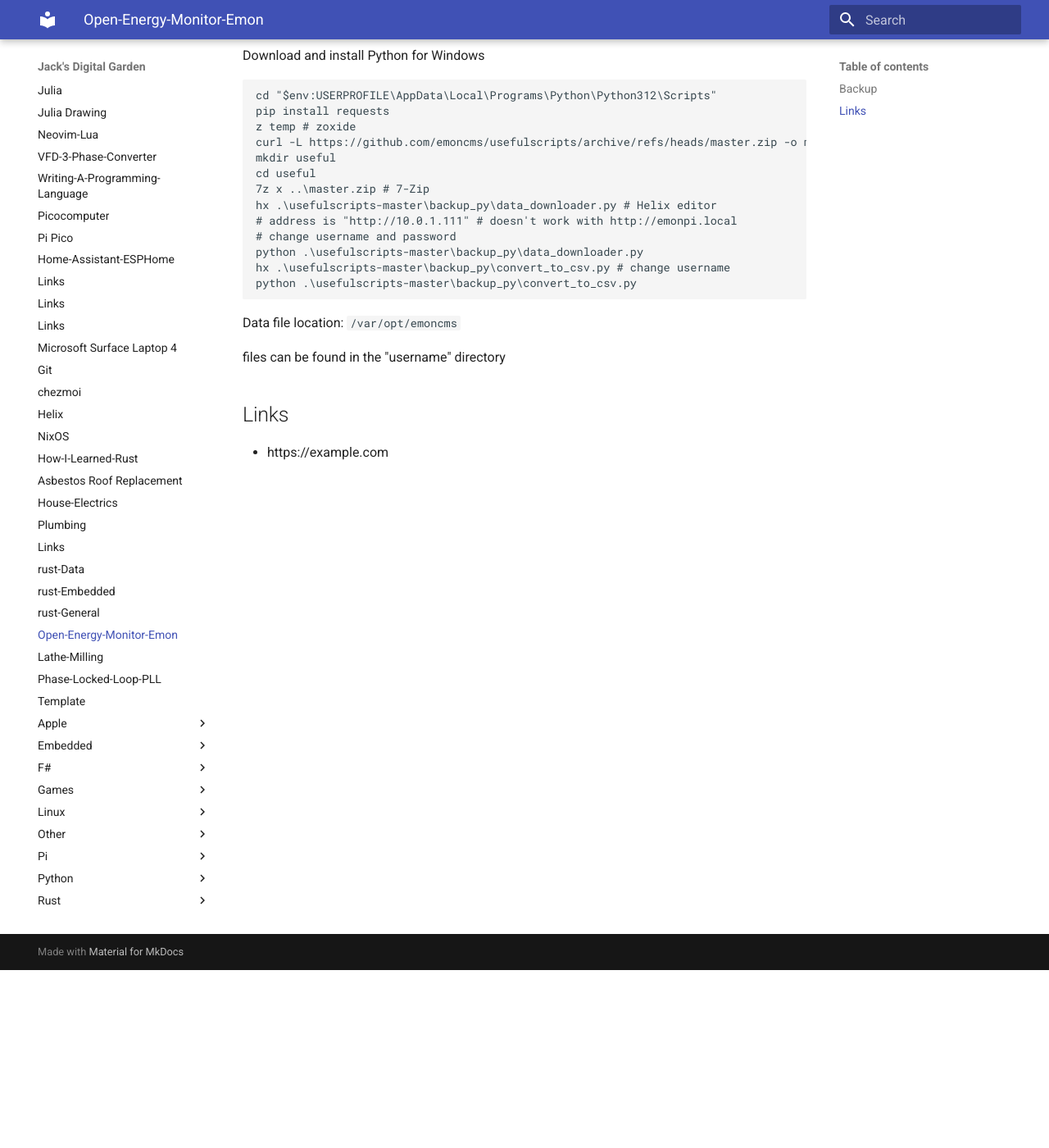
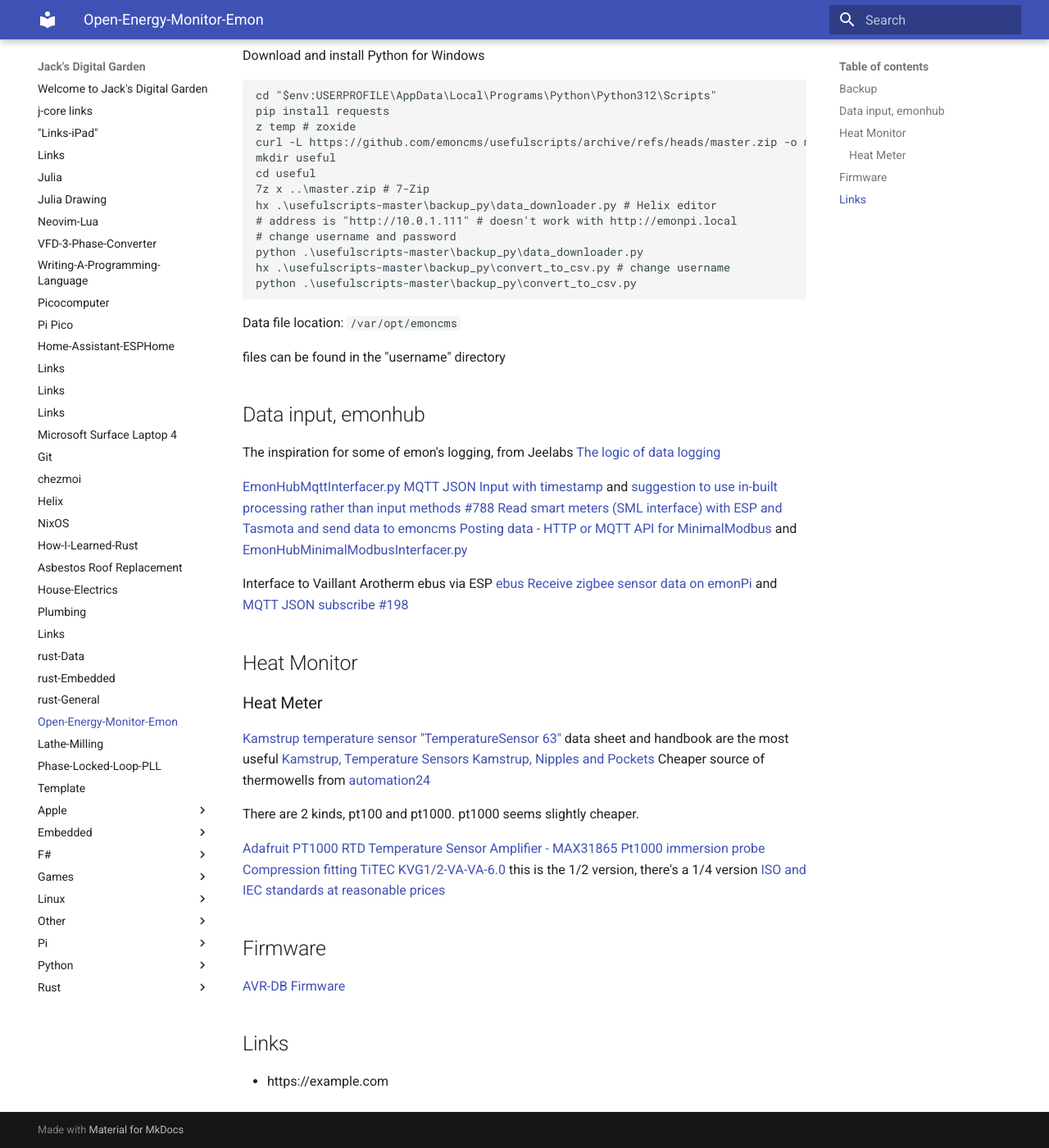
Before and after one commit to jchidley/mkdocs-material-test, an MkDocs documentation site: the page built from docs/2024-06-15-Open-Energy-Monitor-Emon.md, in a window 1280 px wide and 1400 px high, scrolled down 217 px. Shown: the whole window at 82% size. Built offline with MkDocs 1.6.1 and Material for MkDocs 9.7.7, drawn with Linux system fonts in a browser that asks for light colours.

Commit message:
heat meter, emonhub

```diff
--- a/docs/2024-06-15-Open-Energy-Monitor-Emon.md
+++ b/docs/2024-06-15-Open-Energy-Monitor-Emon.md
@@ -32,6 +32,39 @@
 
 files can be found in the "username" directory
 
+## Data input, emonhub
+
+The inspiration for some of emon's logging, from Jeelabs [The logic of data logging](https://web.archive.org/web/20170730145913/http://jeelabs.org/2009/03/22/the-logic-of-data-logging/index.html)
+
+[EmonHubMqttInterfacer.py](https://github.com/openenergymonitor/emonhub/blob/master/src/interfacers/EmonHubMqttInterfacer.py)
+[MQTT JSON Input with timestamp](https://community.openenergymonitor.org/t/mqtt-json-input-with-timestamp/6082) and [suggestion to use in-built processing rather than input methods #788](https://github.com/emoncms/emoncms/pull/788/files)
+[Read smart meters (SML interface) with ESP and Tasmota and send data to emoncms](https://community.openenergymonitor.org/t/read-smart-meters-sml-interface-with-esp-and-tasmota-and-send-data-to-emoncms/23642)
+[Posting data - HTTP or MQTT](https://docs.openenergymonitor.org/emoncms/postingdata.html)
+[API for MinimalModbus](https://minimalmodbus.readthedocs.io/en/stable/apiminimalmodbus.html) and [EmonHubMinimalModbusInterfacer.py](https://github.com/openenergymonitor/emonhub/blob/master/src/interfacers/EmonHubMinimalModbusInterfacer.py)
+
+Interface to Vaillant Arotherm ebus via ESP [ebus](https://github.com/john30/ebusd)
+[Receive zigbee sensor data on emonPi](https://community.openenergymonitor.org/t/receive-zigbee-sensor-data-on-emonpi/26311/53) and [MQTT JSON subscribe #198](https://github.com/openenergymonitor/emonhub/pull/198/files#)
+
+## Heat Monitor
+
+### Heat Meter
+
+[Kamstrup temperature sensor "TemperatureSensor 63"](https://www.kamstrup.com/en-en/heat-solutions/meters-devices/temperature-sensors/temperaturesensor_63/documents) data sheet and handbook are the most useful
+[Kamstrup, Temperature Sensors](https://uk-metering.net/products/2-wire-pocket-temperature-sensors)
+[Kamstrup, Nipples and Pockets](https://uk-metering.net/products/nipples-and-pockets)
+Cheaper source of thermowells from [automation24](https://www.automation24.co.uk/thermowells?msclkid=a2f41dcad24d17271b897a82b4b10d1c&utm_source=bing&utm_medium=cpc&utm_campaign=BING%20%7C%20UK%20%7C%20SEA%20%7C%2001.02.00%20%7C%20Process%20Sensors&utm_term=thermowell&utm_content=BING%20%7C%20UK%20%7C%20SEA%20%7C%2001.02.19%20%7C%20Thermowells_spezifisch)
+
+There are 2 kinds, pt100 and pt1000. pt1000 seems slightly cheaper.
+
+[Adafruit PT1000 RTD Temperature Sensor Amplifier - MAX31865](https://thepihut.com/products/adafruit-pt100-rtd-temperature-sensor-amplifier-max31865)
+[Pt1000 immersion probe](https://www.automation24.co.uk/pt1000-immersion-probe-titec-kbtf-pt1000-2-0-p-4l)
+[Compression fitting TiTEC KVG1/2-VA-VA-6.0](https://www.automation24.co.uk/compression-fitting-titec-kvg1-2-va-va-6-0) this is the 1/2 version, there's a 1/4 version
+[ISO and IEC standards at reasonable prices](https://www.evs.ee/en/buying-options)
+
+## Firmware
+
+[AVR-DB Firmware](https://github.com/openenergymonitor/avrdb_firmware/)
+
 ## Links
 
 <!-- markdownlint-disable MD034 -->
```
